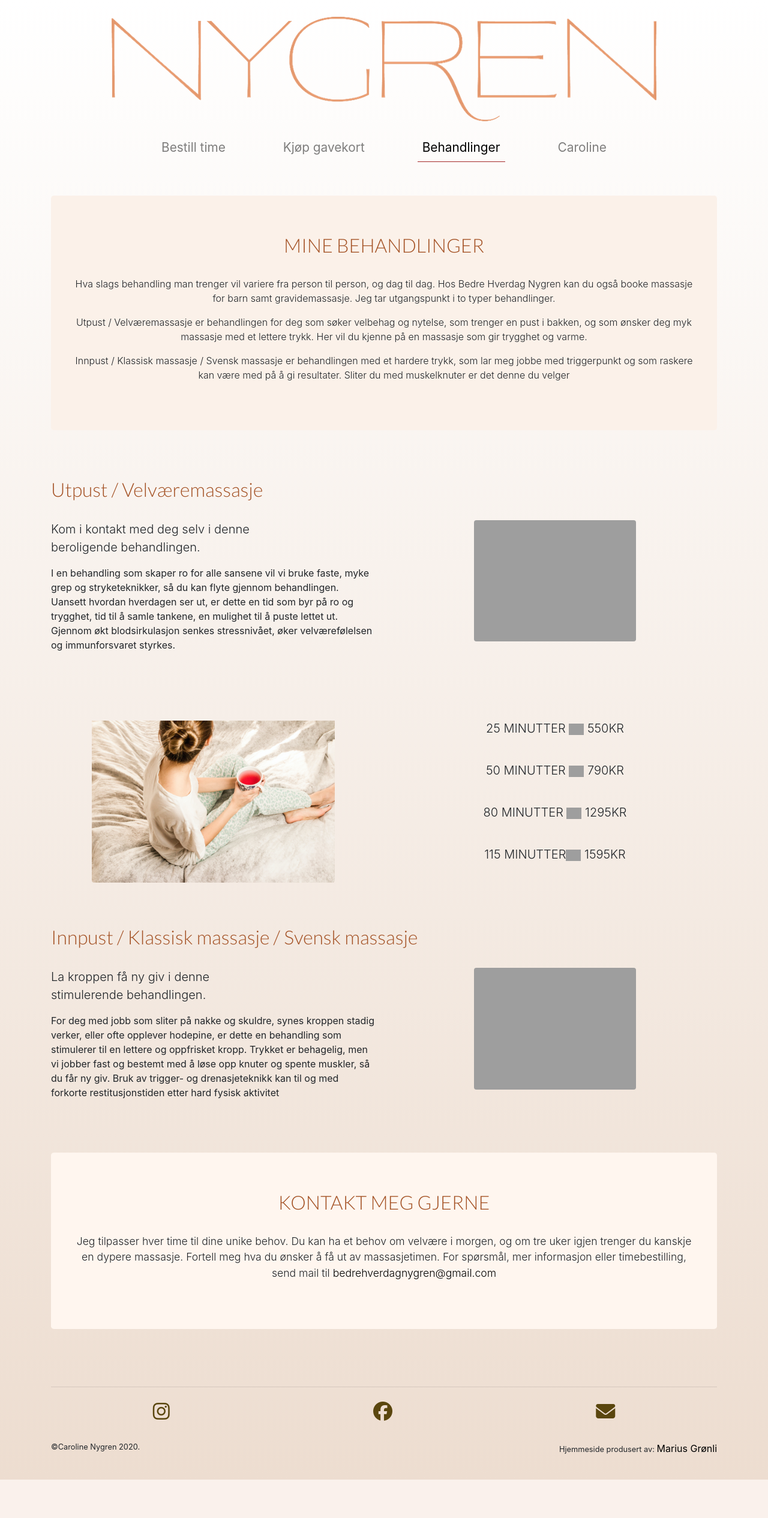
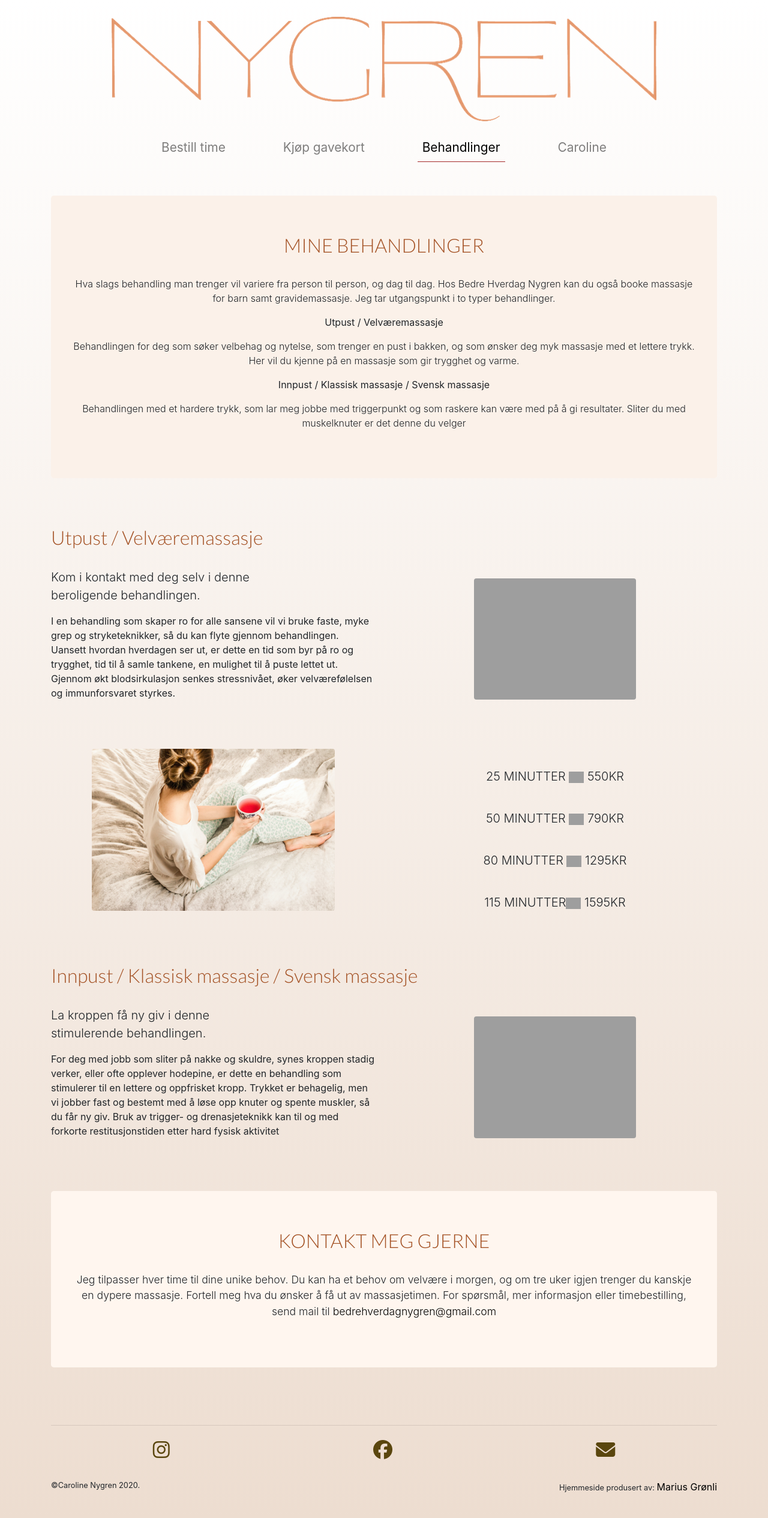
Before and after one commit to mariusgronli/caroline-massage, a Django app: page / in a window 1280 px wide. Shown: the whole page at 60% size. Before the commit the page ends 2466 px from the top, so only its background shows below. Run offline with Django 3.2, Linux system fonts and the light colour scheme; some libraries are stand-ins or nearby versions; some web fonts are replaced; grey boxes are pictures that could not be loaded.

Commit message:
design changes

```diff
--- a/hjemmeside/templates/massasje/index.html
+++ b/hjemmeside/templates/massasje/index.html
@@ -18,15 +18,16 @@
           behandling man trenger vil variere fra person til person, og dag til
           dag. Hos Bedre Hverdag Nygren kan du også booke massasje for barn samt
           gravidemassasje. Jeg tar utgangspunkt i to typer behandlinger.</p>
-        <p class="lead text-center" style="font-size: 1rem;">Utpust / Velværemassasje
-          er behandlingen for deg som søker velbehag og nytelse, som trenger en
+        <p class="lead text-center" style="font-size: 1rem;"><b>Utpust / Velværemassasje</b></p>
+        <p class="lead text-center" style="font-size: 1rem;">Behandlingen for deg
+          som søker velbehag og nytelse, som trenger en
           pust i bakken, og som ønsker deg myk massasje med et lettere trykk.
           Her vil du kjenne på en massasje som gir trygghet og varme.</p>
-          <p class="lead text-center" style="font-size: 1rem;">Innpust / Klassisk massasje / Svensk massasje
-            er behandlingen med et hardere trykk, som lar meg jobbe med triggerpunkt
-            og som raskere kan være med på å gi resultater.
-            Sliter du med muskelknuter er det denne du velger</p>
-
+        <p class="lead text-center" style="font-size: 1rem;"><b>Innpust / Klassisk massasje / Svensk massasje</b></p>
+        <p class="lead text-center" style="font-size: 1rem;">
+          Behandlingen med et hardere trykk, som lar meg jobbe med triggerpunkt
+          og som raskere kan være med på å gi resultater.
+          Sliter du med muskelknuter er det denne du velger</p>
       </div>
 
     <br><br>
@@ -37,7 +38,7 @@
       </div>
     </div>
     <div class="row">
-      <div class="col-md text-left">
+      <div class="col-sm text-left">
         <p class="lead">Kom i kontakt med deg selv i denne <br> beroligende behandlingen.</p>
         <p>I en behandling som skaper ro for alle sansene vil vi bruke faste,
           myke grep og stryketeknikker, så du kan flyte gjennom behandlingen.
@@ -46,7 +47,7 @@
           Gjennom økt blodsirkulasjon senkes stressnivået, øker velværefølelsen
           og immunforsvaret styrkes. </p>
       </div>
-      <div class="col-md d-flex justify-content-center">
+      <div class="col-sm d-flex justify-content-center my-auto">
         <div class="h-50 w-50">
         <img src="{% static "img/relax9.jpg" %}" class="img-fluid rounded" alt="Responsive image">
         </div>
@@ -57,13 +58,13 @@
     <br>
 
       <div class="row">
-        <div class="col-md d-flex justify-content-center">
+        <div class="col-sm d-flex justify-content-center my-auto">
           <div class="h-50 w-75">
-          <img src="{% static "img/relax7.jpg" %}" class="img-fluid rounded" alt="Responsive image" style="padding-top:50px;">
+          <img src="{% static "img/relax7.jpg" %}" class="img-fluid rounded" alt="Responsive image">
           </div>
         </div>
 
-        <div class="col-md text-center">
+        <div class="col-sm text-center">
           <br>
           <br>
           <p class="lead">25 MINUTTER <img src="https://www.freeiconspng.com/uploads/line-png-16.png" width="25" alt="Line PNG Picture"/> 550KR</p>
@@ -86,7 +87,7 @@
         </div>
       </div>
       <div class="row">
-        <div class="col-md text-left">
+        <div class="col-sm text-left">
           <p class="lead">La kroppen få ny giv i denne <br> stimulerende behandlingen.</p>
           <p>For deg med jobb som sliter på nakke og skuldre,
             synes kroppen stadig verker, eller ofte opplever hodepine, er dette
@@ -96,7 +97,7 @@
             drenasjeteknikk kan til og med forkorte restitusjonstiden etter
             hard fysisk aktivitet</p>
         </div>
-        <div class="col-md d-flex justify-content-center">
+        <div class="col-sm d-flex justify-content-center my-auto">
           <div class="h-50 w-50">
           <img src="{% static "img/relax3.jpg" %}" class="img-fluid rounded" alt="Responsive image">
         </div>
--- a/hjemmeside/templates/massasje/info.html
+++ b/hjemmeside/templates/massasje/info.html
@@ -24,13 +24,13 @@
 
 <div class="container">
   <div class="row">
-    <div class="col-sm d-flex justify-content-center my-auto">
+    <div class="col-lg d-flex justify-content-center my-auto">
       <div class="h-75 w-75">
         <img src="{% static "img/caroline.jpg" %}" class="img-fluid rounded" alt="Responsive image">
       </div>
     </div>
 
-    <div class="col-sm">
+    <div class="col-lg">
       <p class="product-header text-center">Caroline Nygren</p>
           <p class="lead text-center">Med øyet på de små detaljene driver jeg min praksis med ett mål - å gi deg en bedre hverdag</p>
           <p style="font-size:1.2rem;">Caroline jobber intuitivt med de ulike
```
